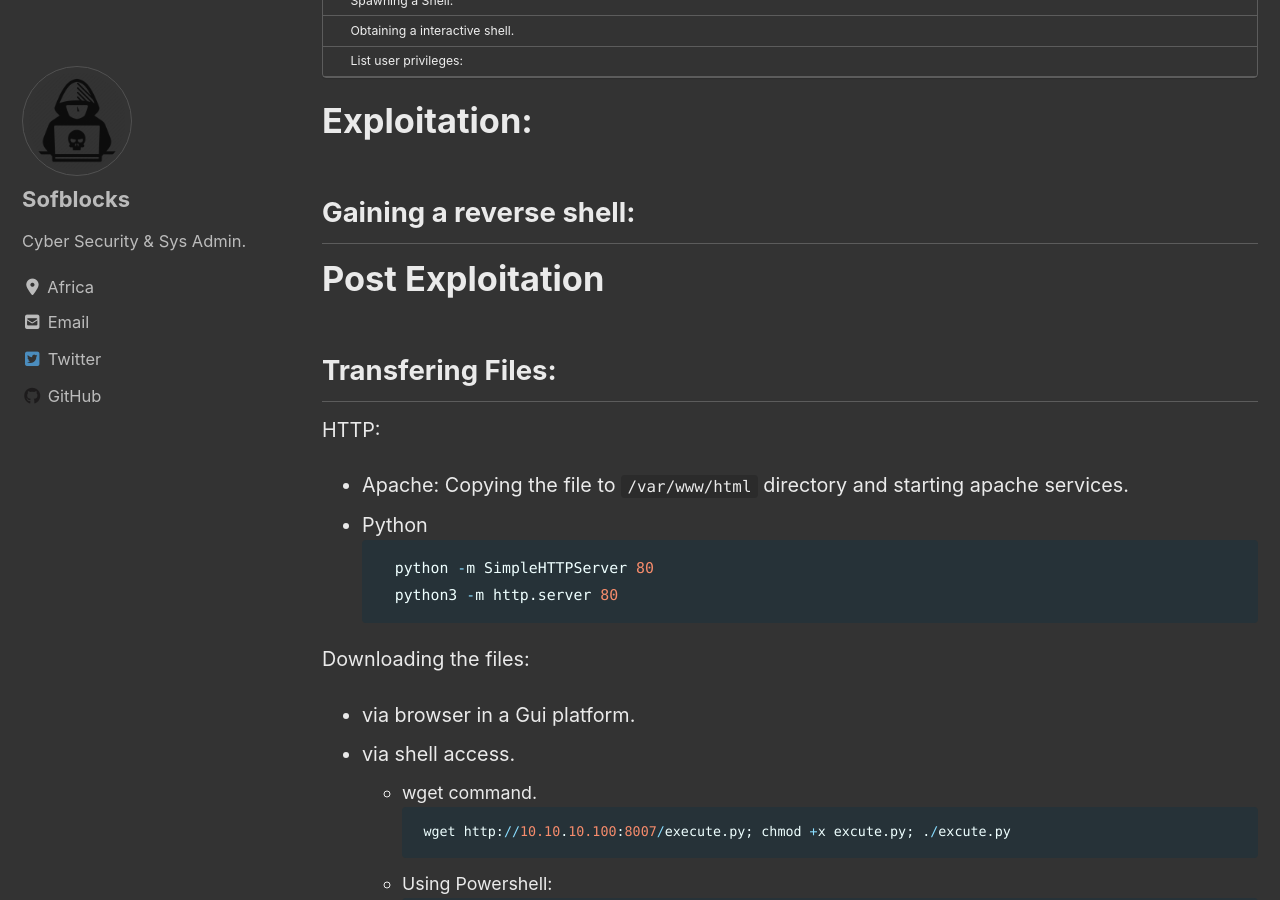
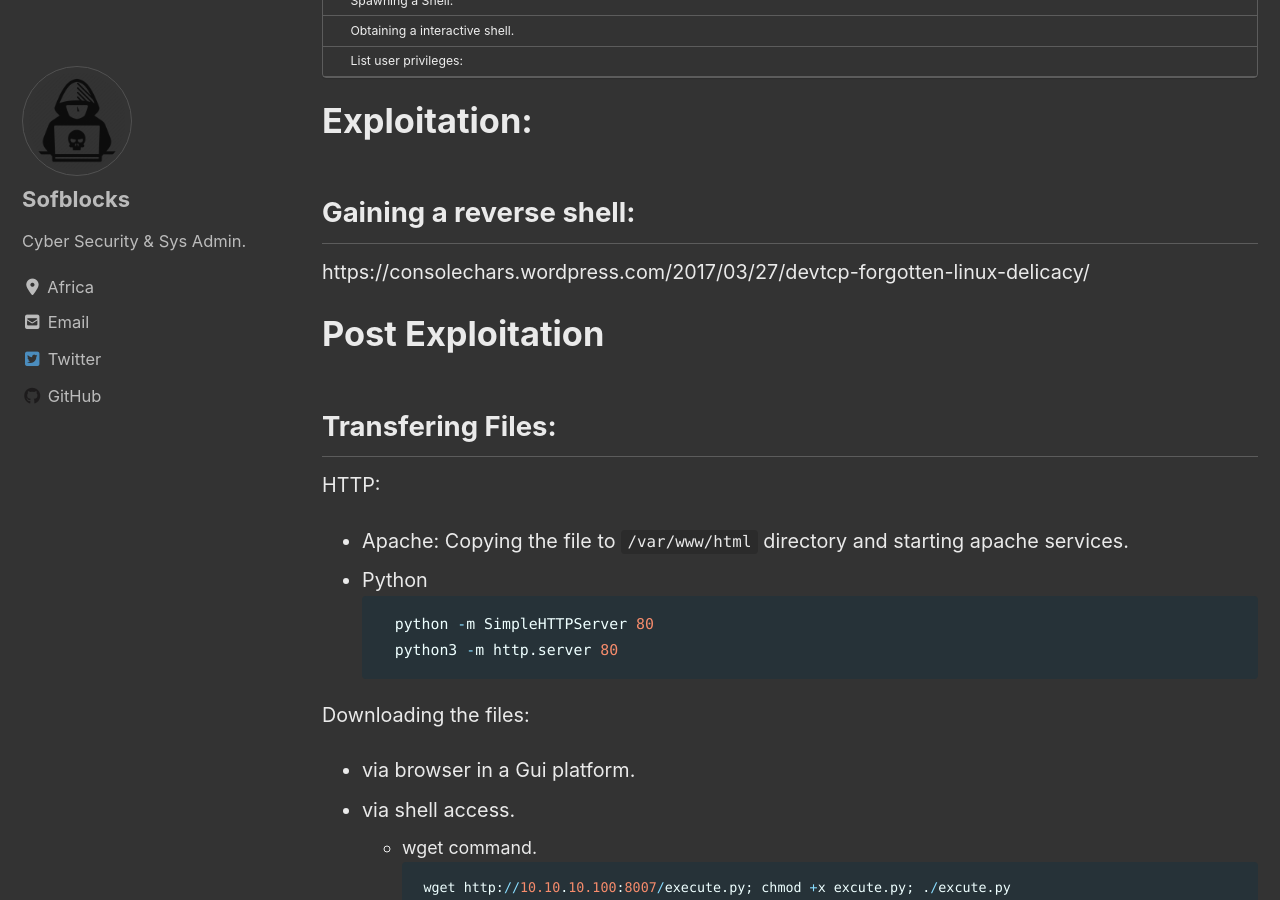
Before and after one commit to sofblocks/sofblocks.github.io, a Jekyll site: the page built from _notes/2020-05-10-misc.md, in a window 1280 px wide and 900 px high, scrolled down 474 px. Built offline with Jekyll 4.4.1, drawn with Linux system fonts in a browser that asks for light colours; cached includes are drawn as plain includes; nearby versions of some CDN libraries; comment, search, counter and statistics services are not loaded; some of the changed lines change nothing that is shown.

Commit message:
Update 2020-05-10-misc.md

```diff
--- a/_notes/2020-05-10-misc.md
+++ b/_notes/2020-05-10-misc.md
@@ -10,7 +10,7 @@ toc: true
 # Exploitation:
 ## Gaining a reverse shell:
 
-
+https://consolechars.wordpress.com/2017/03/27/devtcp-forgotten-linux-delicacy/
 
 
 # Post Exploitation
```
